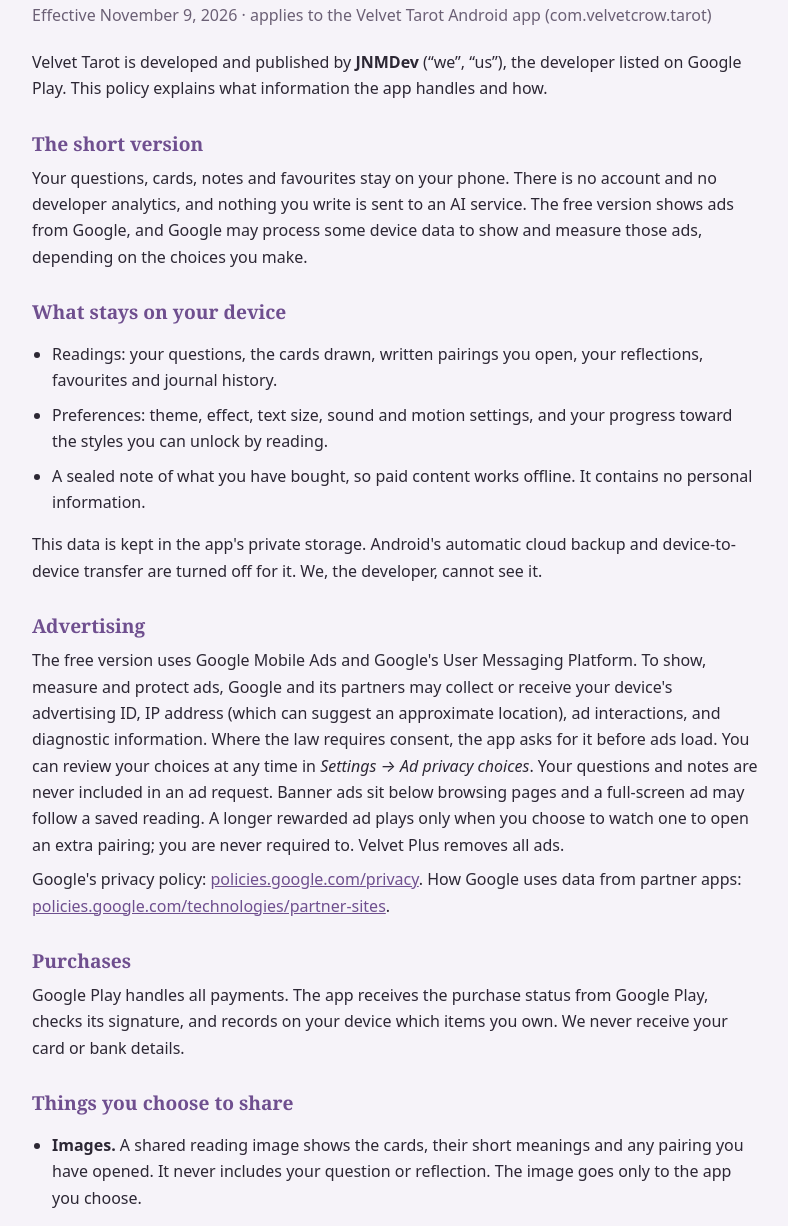
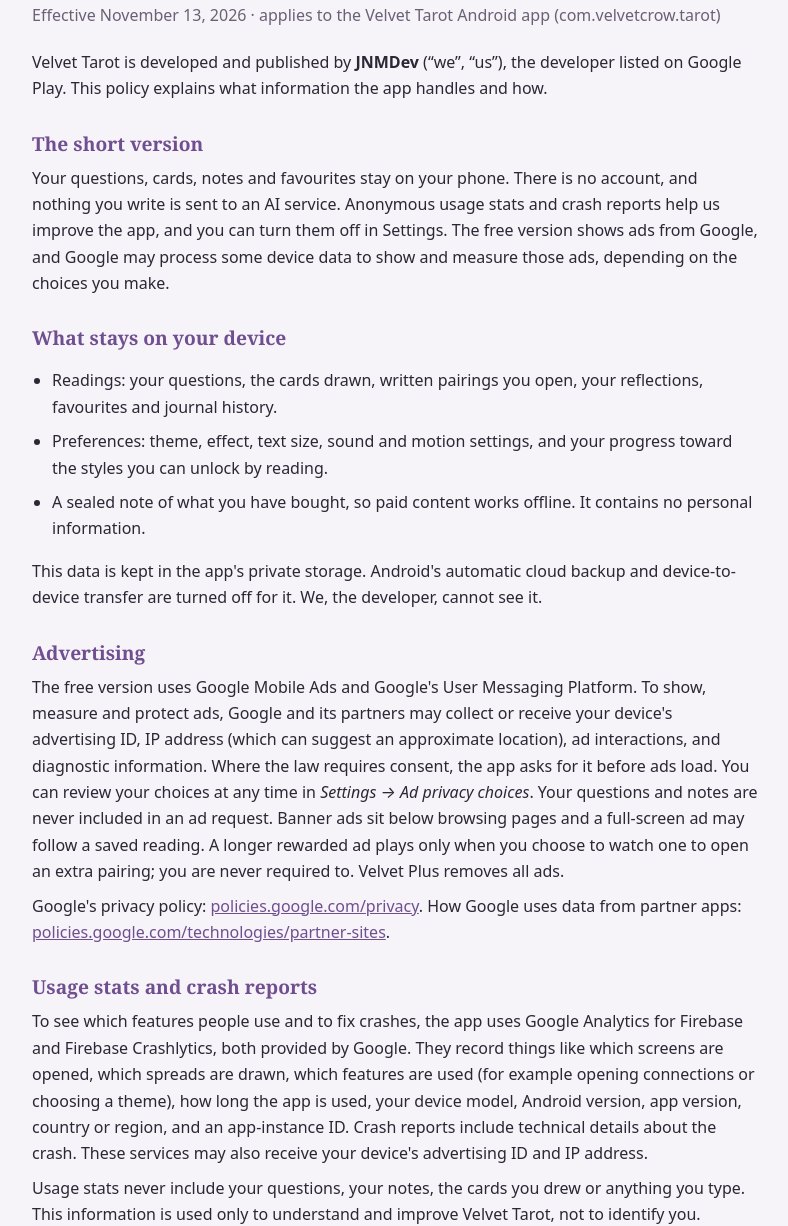
Before and after one commit to jnmdevteam/velvet-tarot, a plain HTML site: page privacy.html in a window 1280 px wide. Shown: the part 74-1300 px from the top of the page, without its empty margins (244-1032 px from the left). Drawn offline with Linux system fonts and the light colour scheme.

Commit message:
Privacy policy: add usage stats and crash reports
Matches Velvet Tarot 1.18.4: Firebase Analytics and Crashlytics, and the Settings opt-out.

Co-Authored-By: Claude Opus 5.5 <noreply@anthropic.com>

```diff
--- a/privacy.html
+++ b/privacy.html
@@ -16,11 +16,11 @@ p,li{margin:8px 0}ul{padding-left:20px}a{color:var(--accent)}.updated{color:var(
 <body>
 <main id="policy">
 <h1>Velvet Tarot Privacy Policy</h1>
-<p class="updated">Effective November 9, 2026 · applies to the Velvet Tarot Android app (com.velvetcrow.tarot)</p>
+<p class="updated">Effective November 13, 2026 · applies to the Velvet Tarot Android app (com.velvetcrow.tarot)</p>
 <p>Velvet Tarot is developed and published by <strong>JNMDev</strong> (&ldquo;we&rdquo;, &ldquo;us&rdquo;), the developer listed on Google Play. This policy explains what information the app handles and how.</p>
 
 <h2>The short version</h2>
-<p>Your questions, cards, notes and favourites stay on your phone. There is no account and no developer analytics, and nothing you write is sent to an AI service. The free version shows ads from Google, and Google may process some device data to show and measure those ads, depending on the choices you make.</p>
+<p>Your questions, cards, notes and favourites stay on your phone. There is no account, and nothing you write is sent to an AI service. Anonymous usage stats and crash reports help us improve the app, and you can turn them off in Settings. The free version shows ads from Google, and Google may process some device data to show and measure those ads, depending on the choices you make.</p>
 
 <h2>What stays on your device</h2>
 <ul>
@@ -33,6 +33,11 @@ p,li{margin:8px 0}ul{padding-left:20px}a{color:var(--accent)}.updated{color:var(
 <h2>Advertising</h2>
 <p>The free version uses Google Mobile Ads and Google's User Messaging Platform. To show, measure and protect ads, Google and its partners may collect or receive your device's advertising ID, IP address (which can suggest an approximate location), ad interactions, and diagnostic information. Where the law requires consent, the app asks for it before ads load. You can review your choices at any time in <em>Settings → Ad privacy choices</em>. Your questions and notes are never included in an ad request. Banner ads sit below browsing pages and a full-screen ad may follow a saved reading. A longer rewarded ad plays only when you choose to watch one to open an extra pairing; you are never required to. Velvet Plus removes all ads.</p>
 <p>Google's privacy policy: <a href="https://policies.google.com/privacy">policies.google.com/privacy</a>. How Google uses data from partner apps: <a href="https://policies.google.com/technologies/partner-sites">policies.google.com/technologies/partner-sites</a>.</p>
+
+<h2>Usage stats and crash reports</h2>
+<p>To see which features people use and to fix crashes, the app uses Google Analytics for Firebase and Firebase Crashlytics, both provided by Google. They record things like which screens are opened, which spreads are drawn, which features are used (for example opening connections or choosing a theme), how long the app is used, your device model, Android version, app version, country or region, and an app-instance ID. Crash reports include technical details about the crash. These services may also receive your device's advertising ID and IP address.</p>
+<p>Usage stats never include your questions, your notes, the cards you drew or anything you type. This information is used only to understand and improve Velvet Tarot, not to identify you.</p>
+<p>You can switch this off at any time in <em>Settings → Share anonymous usage stats</em>. Turning it off stops collection on your device and resets its analytics ID. Firebase's privacy information: <a href="https://firebase.google.com/support/privacy">firebase.google.com/support/privacy</a>.</p>
 
 <h2>Purchases</h2>
 <p>Google Play handles all payments. The app receives the purchase status from Google Play, checks its signature, and records on your device which items you own. We never receive your card or bank details.</p>
@@ -52,6 +57,7 @@ p,li{margin:8px 0}ul{padding-left:20px}a{color:var(--accent)}.updated{color:var(
 <ul>
 <li>Delete single readings, or clear your whole journal, in the app.</li>
 <li>Uninstalling the app or clearing its data permanently removes everything stored on the device.</li>
+<li>Turn usage stats and crash reports off in <em>Settings → Share anonymous usage stats</em>.</li>
 <li>Change your ad consent in <em>Settings → Ad privacy choices</em>, or reset your advertising ID in your Android settings.</li>
 <li>To ask about, or delete, anything you have emailed us, write to the address below.</li>
 </ul>
```
